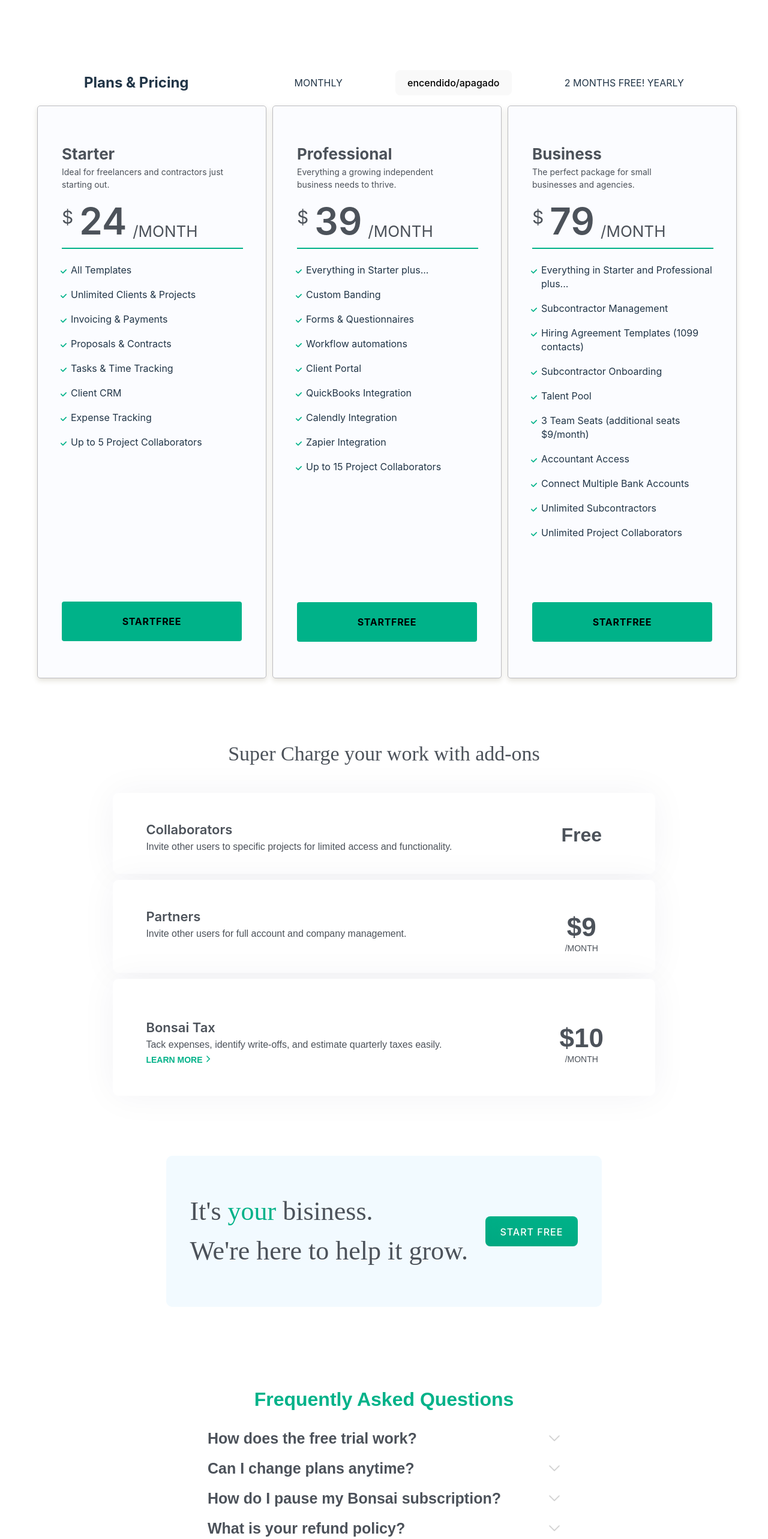
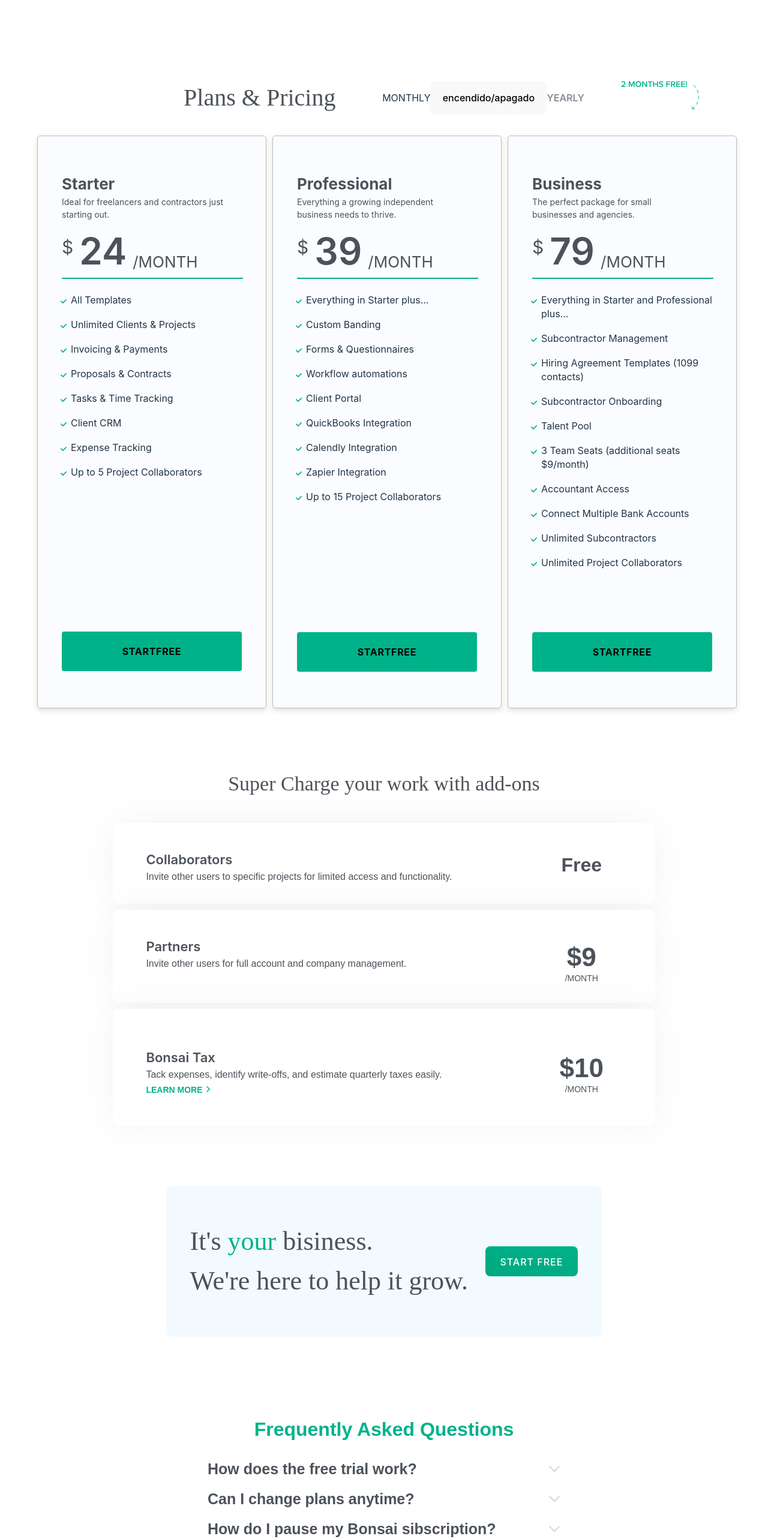
Before and after one commit to ursulacubilla/ProyectoBonsai, a React (Vite) app: page / in a window 1280 px wide. Shown: the part 200-2766 px from the top of the page at 60% size. Built offline with nearby package versions, Linux system fonts and the light colour scheme.

Commit message:
Agregando la funcionalidad al acordion de las preguntas frecuentes

```diff
--- a/src/Components/Footer/Footer-styled.jsx
+++ b/src/Components/Footer/Footer-styled.jsx
@@ -6,7 +6,7 @@ display: flex;
 justify-content: space-between;
  margin-top: 50px;
     width: 70%;
-    height: 150px;
+    height: 800px;
     text-align: start;
     margin: 0 auto;
     margin-top: 100px;
--- a/src/Components/FrequentlyQuestions/FrequentlyQuestions.jsx
+++ b/src/Components/FrequentlyQuestions/FrequentlyQuestions.jsx
@@ -1,15 +1,37 @@
-import React from 'react'
+import React, { useState } from 'react'
 import { DivFrequently, Paragraph, SubtitleHDos } from './Frequently-styled.jsx'
+import { FrequentlyText } from './FrequentlyText.jsx';
 
 export const FrequentlyQuestions = () => {
+    const [count, setCount] = useState(
+        new Array(FrequentlyText.length).fill(false)
+    );
+
+    const FunctionFunc = () => {
+
+
+    setCount(!count);
+
+
+    }
+
+    console.log("hola", count);
     return (
         <DivFrequently>
             <SubtitleHDos>Frequently Asked Questions</SubtitleHDos>
-            <Paragraph>How does the free trial work?</Paragraph>
-            <Paragraph>Can I change plans anytime?</Paragraph>
-            <Paragraph>How do I pause my Bonsai subscription?</Paragraph>
-            <Paragraph>What is your refund policy?</Paragraph>
+
+            {FrequentlyText.map(({ title, text, id }, index) => {
+                return (
+                    <div key={index}>
+                        <Paragraph onClick={FunctionFunc}>{title}</Paragraph>
+                        {!count && <p>{text}</p>}
+                    </div>
+
+                )
+            })}
+
+
 
         </DivFrequently>
-      )
+    )
 }
--- /dev/null
+++ b/src/Components/FrequentlyQuestions/FrequentlyText.jsx
@@ -0,0 +1,28 @@
+import React from 'react'
+
+export const FrequentlyText = [
+    {
+        id: 1,
+        name: "TextOne",
+        title: "How does the free trial work?",
+        text: "When you start your trial with Bonsai you'll receive full, unlimited access to all of Bonsai's Workflow or Workflow Plus Features! You will need to enter your credit card information to begin your trial, but don't worry - we won't charge you anything until the subscription ends! If you wish to cancel at any time during the trial period, you can do so through your Subscriptions Settings Page."
+    },
+    {
+        id: 2,
+        name: "TextTwo",
+        title: "Can I change plans anytime?",
+        text: "Yes, you can from within your account. If you have already subscribed to a plan, or want to downgrade or upgrade your current one, you can do this by going to your 'Settings' and 'Subscription'."
+    },
+    {
+        id: 3,
+        name: "TextThree",
+        title: "How do I pause my Bonsai sibscription?",
+        text: "We totally understand that with the nature of freelancing, work ebbs and flows so you might not always need your Bonsai subscription to remain active! The good news is that you can cancel or pause your monthly subscription at any time without penalty. Once cancelled, you'll be able to continue logging in to access all your documents and even continue to use our free features, like Time Tracking! In order to cancel your subscription, login to your Bonsai account."
+    },
+    {
+        id: 4,
+        name: "TextFour",
+        title: "What is your refund policy?",
+        text: "If you contact us within 2 weeks of being charged for your subscription, we will be happy to issue a refund for you!Beyond those 2 weeks, you will need to cancel or modify the subscription from the Subscriptions Tab in Settings to avoid future charges, but refunds will not be issued. This applies to both monthly and annual plans."
+    },
+]
--- a/src/Components/Nav-bar/Navbar.jsx
+++ b/src/Components/Nav-bar/Navbar.jsx
@@ -1,14 +1,14 @@
 import React from 'react'
 // import { Link } from 'react-router-dom'
 import { List, Login, StartFree } from '/src/Components/Nav-bar/nav-styled'
-import { DivContainer, Logo, UnOrderList } from './nav-styled'
+import { DivContainer, Logo, LogoDropdown, UnOrderList } from './nav-styled'
 
 export const NavBar = () => {
   return (
     <DivContainer>
     <Logo src='/src/assets/5e5fd7c602ca7cd432feb68e_bonsai-logo.svg'/>
       <UnOrderList>
-        <List>Product</List>
+        <List>Product</List> <LogoDropdown src='/src/assets/5f5a14486154c507c79e758f_001-down-chevron.svg'/>
         <List>Templates</List>
         <List>Pricing</List>
         <List>Reviews</List>
--- a/src/Components/Nav-bar/nav-styled.jsx
+++ b/src/Components/Nav-bar/nav-styled.jsx
@@ -55,3 +55,8 @@ export const Logo = styled.img`
 width: 150px;
 padding-left: 70px;
 `;
+
+
+export const LogoDropdown = styled.img`
+height: 14px;
+`;
--- a/src/Components/Plans&Pricing/Plans-styled.jsx
+++ b/src/Components/Plans&Pricing/Plans-styled.jsx
@@ -8,10 +8,12 @@ flex-wrap: wrap;
 `;
 
 export const ContainerOne = styled.div`
-margin-top: 200px;
   display: flex;
   align-items: center;
-justify-content: space-evenly;
+  justify-content: space-evenly;
+  width: 70%;
+  margin: 0 auto;
+  margin-top: 200px;
 `;
 
 export const ContainerTwo = styled.div`
@@ -148,3 +150,35 @@ width: 100%;
     text-transform: uppercase;
     margin-top: 70px;
 `;
+
+export const ImageTwooMonthsFree = styled.img`
+    border: 0;
+    vertical-align: middle;
+    display: inline-block;
+    max-width: 100%;
+    position: absolute;
+    left: auto;
+    right: 9%;
+  padding-bottom: 45px;
+`;
+
+export const Yearly = styled.p`
+    position: relative;
+    z-index: 2;
+    opacity: .65;
+    color: #4c4d5f;
+    font-size: 16px;
+    font-weight: 600;
+`;
+
+export const DivMonthly = styled.div`
+display: flex;
+justify-content: center;
+`;
+
+export const TextHTwo = styled.h2`
+font-size: 40px;
+font-weight: 400;
+font-family: 'Amerigo-bt roman opt';
+color: #4c525a;
+`;
--- a/src/Components/Plans&Pricing/Plans.jsx
+++ b/src/Components/Plans&Pricing/Plans.jsx
@@ -1,16 +1,20 @@
 import React from 'react'
-import { ContainerOne, ContainerTwo } from './Plans-styled'
+import { ContainerOne, ContainerTwo, DivMonthly, ImageTwooMonthsFree, TextHTwo, Yearly } from './Plans-styled'
 import { CardPlan } from './CardPlan'
 
 export const Plans = () => {
   return (
     <>
     <ContainerOne>
-    <h2>Plans & Pricing</h2>
-<br></br>
-    <p>MONTHLY</p>
-    <button>encendido/apagado</button>
-    <p> 2 MONTHS FREE! YEARLY</p>
+    <div>
+    <TextHTwo>Plans & Pricing</TextHTwo>
+    </div>
+<DivMonthly>
+<p>MONTHLY</p>
+<button>encendido/apagado</button>
+<Yearly>YEARLY</Yearly>
+<ImageTwooMonthsFree src='/src/assets/5e9d7255d3886a6103fb12a9_FREE-text.svg'/>
+</DivMonthly>
   </ContainerOne>
 
   <ContainerTwo>
```
Also changed, not shown: src/assets/5e9d7255d3886a6103fb12a9_FREE-text.svg (added).
